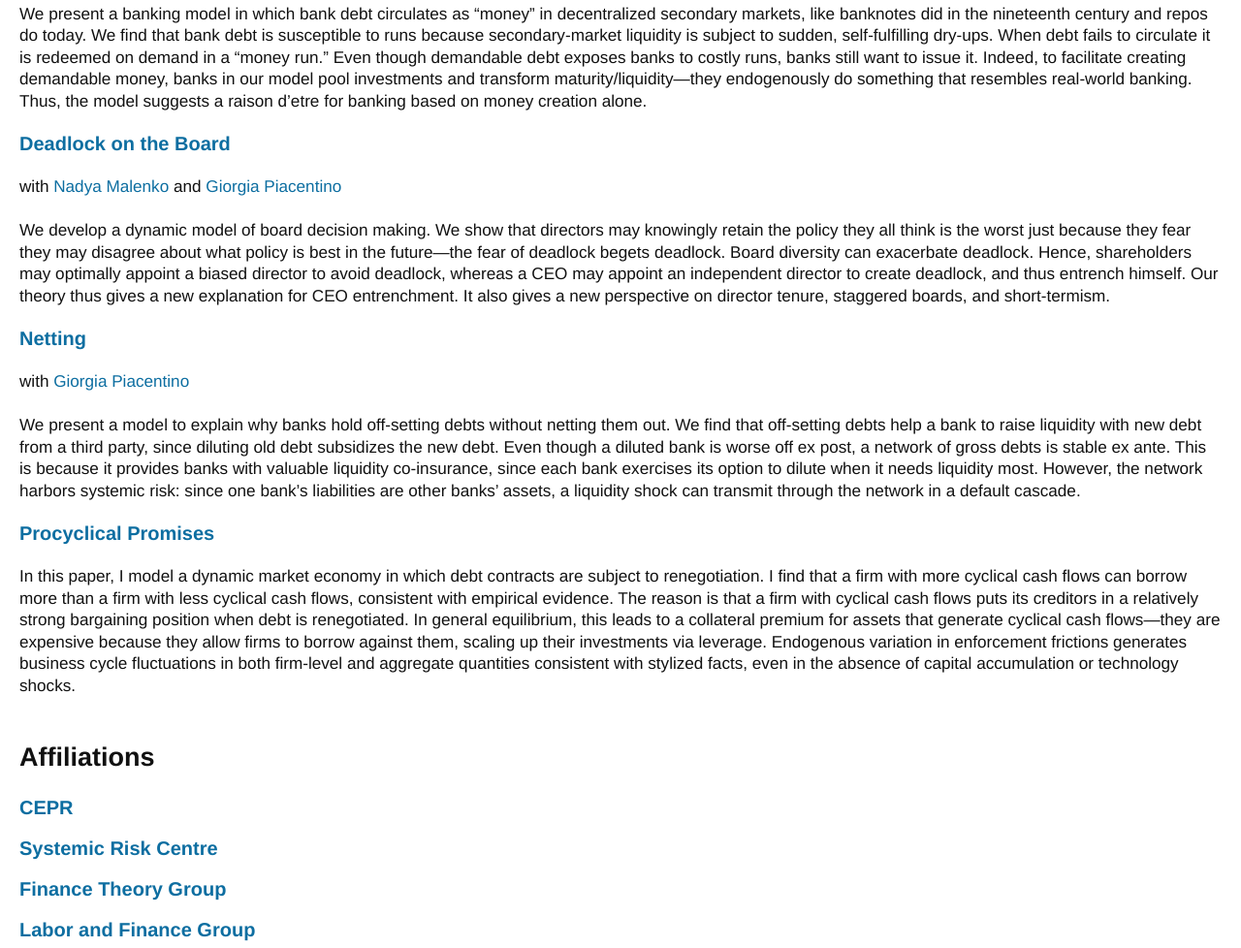
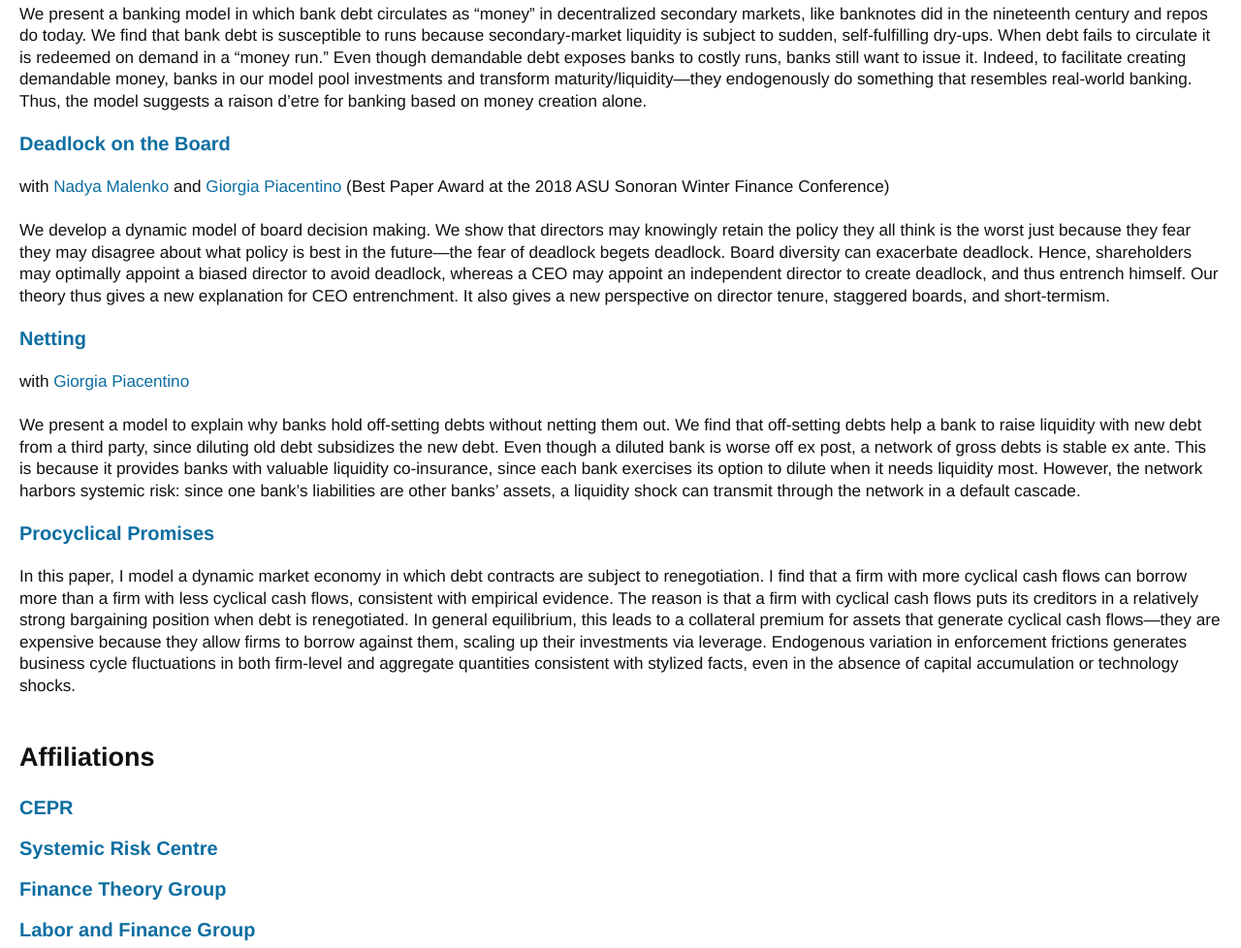
Before and after one commit to jasonrdonaldson/jasonrdonaldson.github.io, a plain HTML site: page index.html in a window 1280 px wide. Shown: the part 2589-3567 px from the top of the page at 97% size. Drawn offline with Linux system fonts and the light colour scheme.

Commit message:
added ASU best paper

```diff
--- a/index.html
+++ b/index.html
@@ -107,7 +107,7 @@ NB: the working paper version focused on household risk-shifting, rather than de
 
 <h4 id="deadlockontheboarddl"><a href="http://jrdonaldson.com/Papers/Donaldson-Malenko-Piacentino-Deadlock.pdf">Deadlock on the Board</a></h4>
 
-<p>with <a href="https://www2.bc.edu/nadya-malenko/">Nadya Malenko</a> and <a href="http://giorgiapiacentino.com/">Giorgia Piacentino</a> </p>
+<p>with <a href="https://www2.bc.edu/nadya-malenko/">Nadya Malenko</a> and <a href="http://giorgiapiacentino.com/">Giorgia Piacentino</a> (Best Paper Award at the 2018 ASU Sonoran Winter Finance Conference)</p>
 
 <p>We develop a dynamic model of board decision making. We show that directors may knowingly retain the policy they all think is the worst just because they fear they may disagree about what policy is best in the future&#8212;the fear of deadlock begets deadlock. Board diversity can exacerbate deadlock. Hence, shareholders may optimally appoint a biased director to avoid deadlock, whereas a CEO may appoint an independent director to create deadlock, and thus entrench himself. Our theory thus gives a new explanation for CEO entrenchment. It also gives a new perspective on director tenure, staggered boards, and short-termism.</p>
 
```
Also changed, not shown: 1 other file.
